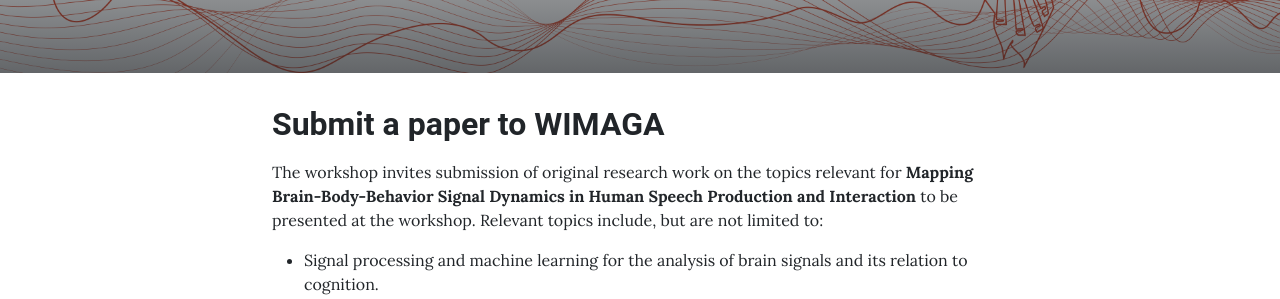
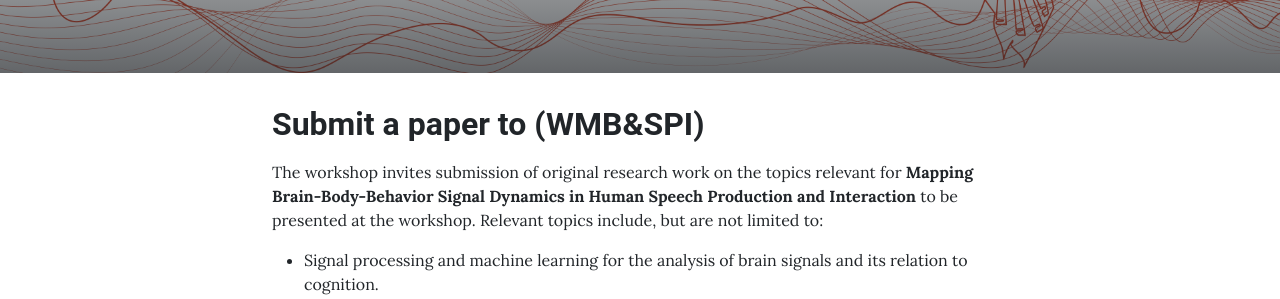
Before and after one commit to wmbspi/wmbspi.github.io, a Jekyll site: the page built from pages/call.md, in a window 1280 px wide. Shown: the part 247-546 px from the top of the page. Built offline with Jekyll 4.4.1, drawn with Linux system fonts in a browser that asks for light colours.

Commit message:
update-call-for-papers

```diff
--- a/pages/call.md
+++ b/pages/call.md
@@ -5,7 +5,7 @@ background: /assets/theme/images/header.png
 permalink: /call/
 ---
 
-## **<span style="color:$gray-800">Submit a paper to WIMAGA </span>**
+## **<span style="color:$gray-800">Submit a paper to (WMB&SPI) </span>**
 The workshop invites submission of original research work on the topics relevant for **Mapping Brain-Body-Behavior Signal Dynamics in Human Speech Production and Interaction** to be presented at the workshop. Relevant topics include, but are not limited to:
 
 - Signal processing and machine learning for the analysis of brain signals and its relation to cognition.
```
